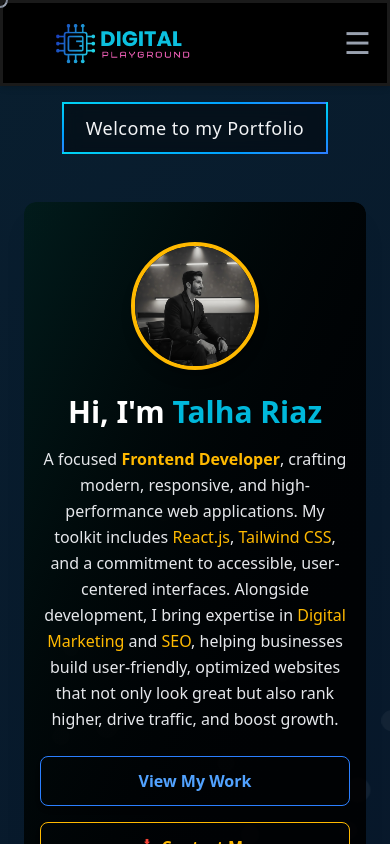
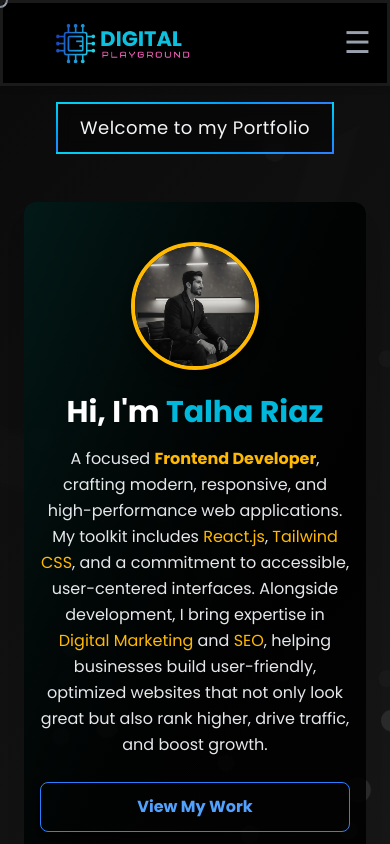
Before and after one commit to Talha-Swati/My-Portfolio, a React (Vite) app: page / in a window 390 px wide. Shown: the top 844 px of the page. Built offline with nearby package versions, Linux system fonts and the light colour scheme.

Commit message:
chore: ignore dist (Vercel builds from source)

```diff
--- a/src/components/Skills.jsx
+++ b/src/components/Skills.jsx
@@ -11,15 +11,14 @@ const skills = [
   { name: "MongoDB", level: 75, icon: <SiMongodb className="text-green-400" /> },
   { name: "Express.js", level: 75, icon: <span className="text-xl font-bold text-gray-300">Ex</span> },
   { name: "Digital Marketing", level: 80, icon: <span className="text-xl font-bold text-gray-300">DM</span> },
-
   { name: "Wordpress", level: 85, icon: <FaWordpress className="text-sky-600" /> },
   { name: "Python", level: 70, icon: <FaPython className="text-yellow-400" /> },
 ];
 
 const Skills = () => {
   return (
-<section className="relative z-10 bg-black/60 backdrop-blur-lg py-20 px-6
-                    mx-2 sm:mx-4 md:mx-8 lg:mx-16 xl:mx-32">
+    <section className="relative z-10 bg-transparent py-20 px-6
+                        mx-2 sm:mx-4 md:mx-8 lg:mx-16 xl:mx-32">
       <motion.h2
         initial={{ opacity: 0, y: -30 }}
         animate={{ opacity: 1, y: 0 }}
@@ -58,7 +57,6 @@ const Skills = () => {
               {skill.level}%
             </p>
           </motion.div>
-
         ))}
       </div>
     </section>
--- a/src/index.css
+++ b/src/index.css
@@ -1,87 +1,251 @@
 @import url('https://fonts.googleapis.com/css2?family=Orbitron:wght@600;800&family=Poppins:wght@400;700&display=swap');
 
 :root {
-  background: linear-gradient(-45deg, #060b22, #092030, #02181b, #10031f);
-  background-size: 400% 400%;
-  animation: galaxy 18s ease infinite;
-  min-height: 100vh;   /* ensures height but doesn't block scrolling */
+  background: linear-gradient(135deg, #0a0a0a 0%, #1a1a1a 50%, #0f0f0f 100%);
+  min-height: 100vh;
+  position: relative;
+}
+
+/* Modern Geometric Blocks */
+:root::before {
+  content: '';
+  position: fixed;
+  top: 0;
+  left: 0;
+  width: 100%;
+  height: 100%;
+  background-image:
+    radial-gradient(circle at 25% 25%, rgba(60, 60, 60, 0.2) 8px, transparent 8px),
+    radial-gradient(circle at 75% 75%, rgba(80, 80, 80, 0.15) 12px, transparent 12px),
+    radial-gradient(circle at 50% 10%, rgba(40, 40, 40, 0.25) 6px, transparent 6px),
+    radial-gradient(circle at 20% 80%, rgba(70, 70, 70, 0.18) 10px, transparent 10px);
+  background-size: 300px 300px, 400px 400px, 250px 250px, 350px 350px;
+  background-position: 0 0, 150px 150px, 100px 50px, 200px 250px;
+  animation: floatingDots 40s ease-in-out infinite;
+  z-index: -3;
+}
+
+/* Elegant Overlay Pattern */
+:root::after {
+  content: '';
+  position: fixed;
+  top: 0;
+  left: 0;
+  width: 100%;
+  height: 100%;
+  background:
+    linear-gradient(45deg, transparent 30%, rgba(50, 50, 50, 0.1) 31%, rgba(50, 50, 50, 0.1) 35%, transparent 36%),
+    linear-gradient(-45deg, transparent 30%, rgba(60, 60, 60, 0.08) 31%, rgba(60, 60, 60, 0.08) 35%, transparent 36%);
+  background-size: 500px 500px, 700px 700px;
+  background-position: 0 0, 250px 250px;
+  animation: geometricShift 35s linear infinite;
+  z-index: -2;
+}
+
+/* Floating Modern Blocks */
+.modern-blocks {
+  position: fixed;
+  top: 0;
+  left: 0;
+  width: 100%;
+  height: 100%;
+  pointer-events: none;
+  z-index: -1;
+}
+
+.modern-blocks::before {
+  content: '';
+  position: absolute;
+  top: 20%;
+  left: 15%;
+  width: 120px;
+  height: 8px;
+  background: linear-gradient(90deg,
+    transparent 0%,
+    rgba(70, 70, 70, 0.4) 20%,
+    rgba(90, 90, 90, 0.6) 50%,
+    rgba(70, 70, 70, 0.4) 80%,
+    transparent 100%
+  );
+  border-radius: 4px;
+  animation: modernFloat1 25s ease-in-out infinite;
+}
+
+.modern-blocks::after {
+  content: '';
+  position: absolute;
+  top: 60%;
+  right: 20%;
+  width: 8px;
+  height: 100px;
+  background: linear-gradient(180deg,
+    transparent 0%,
+    rgba(60, 60, 60, 0.5) 20%,
+    rgba(80, 80, 80, 0.7) 50%,
+    rgba(60, 60, 60, 0.5) 80%,
+    transparent 100%
+  );
+  border-radius: 4px;
+  animation: modernFloat2 30s ease-in-out infinite;
+}
+
+@keyframes floatingDots {
+  0%, 100% {
+    transform: translateY(0) scale(1);
+    opacity: 0.6;
+  }
+  25% {
+    transform: translateY(-20px) scale(1.1);
+    opacity: 0.8;
+  }
+  50% {
+    transform: translateY(-10px) scale(0.9);
+    opacity: 0.4;
+  }
+  75% {
+    transform: translateY(-30px) scale(1.05);
+    opacity: 0.7;
+  }
+}
+
+@keyframes geometricShift {
+  0% {
+    transform: rotate(0deg) translate(0, 0);
+    opacity: 0.3;
+  }
+  33% {
+    transform: rotate(120deg) translate(20px, -10px);
+    opacity: 0.5;
+  }
+  66% {
+    transform: rotate(240deg) translate(-15px, 15px);
+    opacity: 0.2;
+  }
+  100% {
+    transform: rotate(360deg) translate(0, 0);
+    opacity: 0.3;
+  }
+}
+
+@keyframes modernFloat1 {
+  0%, 100% {
+    transform: translateX(0) rotate(0deg);
+    opacity: 0.4;
+  }
+  50% {
+    transform: translateX(50px) rotate(180deg);
+    opacity: 0.7;
+  }
+}
+
+@keyframes modernFloat2 {
+  0%, 100% {
+    transform: translateY(0) rotate(0deg);
+    opacity: 0.5;
+  }
+  50% {
+    transform: translateY(-40px) rotate(180deg);
+    opacity: 0.8;
+  }
 }
 
 body {
   margin: 0;
   min-height: 100vh;
-  overflow-y: auto;   /* force vertical scrollbar to work */
+  overflow-y: auto;
+  background: transparent;
+  font-family: 'Poppins', sans-serif;
+  color: #e6edf3;
 }
 
-/* Bubble effect */
+/* Sleek Scrollbar */
+::-webkit-scrollbar {
+  width: 6px;
+}
+
+::-webkit-scrollbar-track {
+  background: rgba(20, 20, 20, 0.5);
+  border-radius: 3px;
+}
+
+::-webkit-scrollbar-thumb {
+  background: linear-gradient(180deg, #4a4a4a, #2a2a2a);
+  border-radius: 3px;
+}
+
+::-webkit-scrollbar-thumb:hover {
+  background: linear-gradient(180deg, #5a5a5a, #3a3a3a);
+}
+
+html {
+  scroll-behavior: smooth;
+  scrollbar-width: thin;
+  scrollbar-color: #4a4a4a rgba(20, 20, 20, 0.5);
+}
+
+/* Elegant Floating Elements */
 .bubble {
   position: fixed;
   bottom: -100px;
-  width: 40px;
-  height: 40px;
-  background: rgba(255, 255, 255, 0.1);
   border-radius: 50%;
-  animation: rise 20s linear infinite;
-  z-index: -1; /* stays behind content */
+  animation: elegantRise 20s linear infinite;
+  z-index: -1;
 }
 
-/* Different speeds & positions for multiple bubbles */
 .bubble:nth-child(1) {
   left: 10%;
+  width: 4px;
+  height: 4px;
+  background: rgba(80, 80, 80, 0.6);
   animation-duration: 25s;
-  width: 50px;
-  height: 50px;
 }
 .bubble:nth-child(2) {
   left: 30%;
-  animation-duration: 18s;
+  width: 6px;
+  height: 6px;
+  background: rgba(60, 60, 60, 0.4);
+  animation-duration: 22s;
 }
 .bubble:nth-child(3) {
   left: 50%;
-  animation-duration: 22s;
-  width: 60px;
-  height: 60px;
+  width: 3px;
+  height: 3px;
+  background: rgba(90, 90, 90, 0.5);
+  animation-duration: 28s;
 }
 .bubble:nth-child(4) {
   left: 70%;
-  animation-duration: 26s;
+  width: 5px;
+  height: 5px;
+  background: rgba(70, 70, 70, 0.7);
+  animation-duration: 24s;
 }
 .bubble:nth-child(5) {
   left: 90%;
-  animation-duration: 20s;
-  width: 45px;
-  height: 45px;
+  width: 4px;
+  height: 4px;
+  background: rgba(85, 85, 85, 0.3);
+  animation-duration: 26s;
 }
 
-@keyframes rise {
+@keyframes elegantRise {
   0% {
     transform: translateY(0) scale(1);
-    opacity: 0.6;
+    opacity: 0.8;
   }
   100% {
-    transform: translateY(-120vh) scale(1.3);
+    transform: translateY(-120vh) scale(1.5);
     opacity: 0;
   }
 }
 
-/* Background gradient animation */
-@keyframes galaxy {
-  0% { background-position: 0% 0%; }
-  50% { background-position: 100% 100%; }
-  100% { background-position: 0% 0%; }
-}
-
-
- /* other code than bg animations  */
+/* Utility animations */
 @keyframes gradientBG {
   0% { background-position: 0% 50%; }
   50% { background-position: 100% 50%; }
   100% { background-position: 0% 50%; }
 }
 
-html {
-  scroll-behavior: smooth;
-}
 @keyframes gradient-x {
   0%, 100% {
     background-position: 0% 50%;
@@ -95,6 +259,7 @@ html {
   background-size: 200% 200%;
   animation: gradient-x 2s ease infinite;
 }
+
 @keyframes gradient {
   0% {
     background-position: 0% 50%;
@@ -110,8 +275,9 @@ html {
 .animate-gradient {
   background-size: 300% 300%;
   animation: gradient 8s ease infinite;
-}/* global.css */
+}
 
+/* Clean Cursor */
 .cursor {
   position: fixed;
   width: 18px;
--- a/src/pages/Projects.jsx
+++ b/src/pages/Projects.jsx
@@ -25,9 +25,9 @@ import aviation3 from "../assets/aviation3.png";
 const projects = [
    {
 
-    title: "Aviation Training LMS",
+    title: "AT-Drone LMS",
     description:
-      "AT-Drone LMS is a WordPress-based eLearning management system designed for FAA Part-107 Remote Pilot training. Built with the Fox LMS Pro plugin and WooCommerce integration, it delivers a complete learning experience with structured video lessons, quizzes, exams, certificates, and automated bulk-purchase coupon generation. The platform offers responsive design, student dashboards, and admin-level course management, showcasing a professional and scalable LMS tailored for aviation education.",
+      "AT-Drone LMS is a WordPress-based eLearning management system designed for aviation training. Built with the Fox LMS Pro plugin and WooCommerce integration, it delivers a complete learning experience with structured video lessons, quizzes, exams, certificates, and automated bulk-purchase coupon generation. The platform offers responsive design, student dashboards, and admin-level course management, showcasing a professional and scalable LMS tailored for aviation education.",
     tech: ["WordPress", "Astra Theme", "Fox LMS","JS","CSS", "PHP", "MySQL"],
     live: "https://aviation.at-drone.com/",
     images: [aviation1, aviation2, aviation3], // you can add screenshots here later like teachgen1, teachgen2, etc.
```
Also changed, not shown: 1 other file (tests, documents, lock files or other folders).
